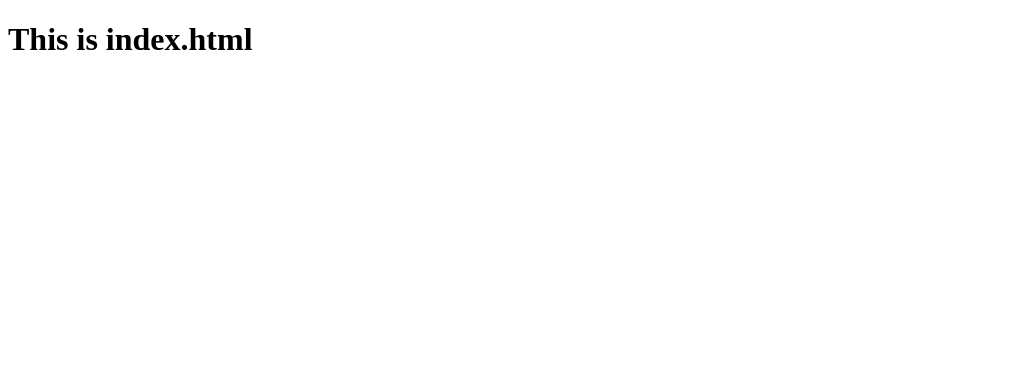
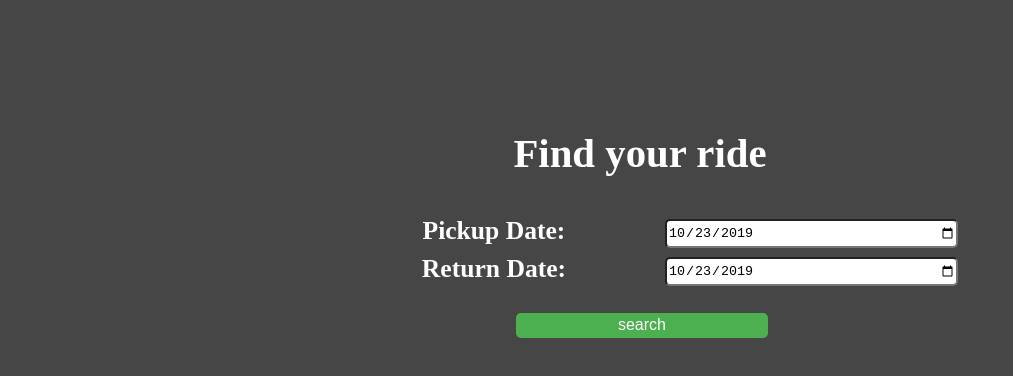
Before and after one commit to okarem/MOK_Rental, a website: page public/index.html in a window 1280 px wide. Shown: the whole page, without its empty margins (0-1013 px from the left). Drawn offline with Linux system fonts and the light colour scheme.

Commit message:
add validation to pickup dates

```diff
--- a/package.json
+++ b/package.json
@@ -9,7 +9,8 @@
   "scripts": {
     "DBtest": "node tests/db_tests.js | tap-spec",
     "QUERIEStest": "node tests/queries_tests.js | tap-spec",
-    "ROUTEStest": "node tests/routes_tests.js | tap-spec"
+    "ROUTEStest": "node tests/routes_tests.js | tap-spec",
+    "server": "node src/server.js"
   },
   "repository": {
     "type": "git",
--- a/public/app.js
+++ b/public/app.js
@@ -0,0 +1,4 @@
+var pickupDate = sessionStorage.getItem("pickupDate");
+var returnDate = sessionStorage.getItem("returnDate");
+
+console.log(pickupDate);
--- a/public/index.html
+++ b/public/index.html
@@ -4,9 +4,58 @@
     <meta charset="UTF-8" />
     <meta name="viewport" content="width=device-width, initial-scale=1.0" />
     <meta http-equiv="X-UA-Compatible" content="ie=edge" />
+    <link rel="stylesheet" type="text/css" href="style.css" media="screen" />
+
     <title>MOK</title>
   </head>
   <body>
-    <h1>This is index.html</h1>
+    <section class="jambo">
+      <div class="jamoHeader">
+        <h1>Find your ride</h1>
+      </div>
+    </section>
+
+    <section class="form">
+      <table id="form-table">
+        <tr>
+          <th>
+            <label for="From">Pickup Date: </label>
+          </th>
+          <th>
+            <input type="date" name="bday" id="Pickup" />
+            <!-- <input id="from" type="text" placeholder="Pickup Date" /> -->
+          </th>
+        </tr>
+
+        <tr>
+          <th>
+            <label for="To">Return Date: </label>
+          </th>
+          <th>
+            <!-- <input id="to" type="text" placeholder="Return Date" /> -->
+            <input type="date" name="bday" id="ReturnDate" />
+          </th>
+        </tr>
+      </table>
+    </section>
+
+    <div class="search-button">
+      <span id="error_span" style="color: red" hidden="hidden"
+        ><h3>Error</h3></span
+      >
+
+      <input
+        type="submit"
+        class="search"
+        id="btu"
+        value="search"
+        onclick="filterResult()"
+      />
+    </div>
+
+    <div id="cars-view"></div>
+    <script src="index.js"></script>
+
+    <script src="app.js"></script>
   </body>
 </html>
--- /dev/null
+++ b/public/index.js
@@ -0,0 +1,52 @@
+var pickupDate, returnDate, todaydate;
+
+(function init() {
+  todaydate = new Date().toISOString().split("T")[0];
+  document.getElementById("Pickup").value = todaydate;
+  document.getElementById("ReturnDate").value = todaydate;
+  pickupDate = returnDate = todaydate;
+})();
+
+function addError(st) {
+  document.getElementById("error_span").hidden = "";
+  document.getElementById("btu").disabled = true;
+  document.getElementById("btu").style.backgroundColor = "#af4c4c";
+  document.getElementById("error_span").innerHTML = st;
+}
+function deletError() {
+  document.getElementById("btu").disabled = false;
+  document.getElementById("error_span").hidden = "hidden";
+  document.getElementById("btu").style.backgroundColor = "#4caf50";
+}
+
+document.getElementById("Pickup").addEventListener("change", function(event) {
+  pickupDate = new Date(event.target.value).toISOString().split("T")[0];
+  //   console.log(new Date(event.target.value));
+  checkDates();
+});
+
+function checkDates(err) {
+  var flage = 0;
+  pickupDate < todaydate ? addError("Error on pickup date") : flage++;
+  returnDate < pickupDate
+    ? addError("Return date less than pickup date")
+    : flage++;
+  if (flage == 2) deletError();
+}
+
+document
+  .getElementById("ReturnDate")
+  .addEventListener("change", function(event) {
+    returnDate = new Date(event.target.value).toISOString().split("T")[0];
+    checkDates();
+  });
+
+// function checkDates() {}
+
+function filterResult() {
+  sessionStorage.setItem("pickupDate", pickupDate);
+  sessionStorage.setItem("ReturnDate", returnDate);
+
+  console.log("foo");
+}
+// addError("return date less than pickup date")
--- a/public/style.css
+++ b/public/style.css
@@ -0,0 +1,55 @@
+body {
+  background-attachment: fixed;
+  background-size: cover;
+  background-color: #464646;
+}
+
+.jambo {
+  margin: auto;
+  margin-top: 130px;
+}
+
+.jamoHeader {
+  text-align: center;
+  color: #fff;
+  font-size: 1.7em;
+}
+
+.form {
+  /* background-image: url(image.jpeg);
+  background-position: center center; */
+  color: #fff;
+  margin: auto;
+  width: 50%;
+  /* border: solid black; */
+}
+
+input {
+  border-radius: 5px;
+  width: 100%;
+  height: 25px;
+}
+
+#form-table {
+  font-size: 1.6em;
+  width: 100%;
+}
+
+.search-button {
+  margin: auto;
+  margin-top: 20px;
+  width: 20%;
+}
+
+.search {
+  background-color: #4caf50; /* Green */
+  border: none;
+  color: white;
+  text-align: center;
+  text-decoration: none;
+  display: inline-block;
+  font-size: 16px;
+  /* height: 70px; */
+  margin: 4px 2px;
+  cursor: pointer;
+}
--- a/src/database/db_connection.js
+++ b/src/database/db_connection.js
@@ -5,6 +5,7 @@ const { Pool } = require("pg");
 
 const url = require("url");
 require("env2")("../config.env");
+// require("env2")(process.cwd() + "../../config.env");
 
 const DB_URL = process.env.DB_URL;
 
```
Also changed, not shown: public/image.jpeg (added).
